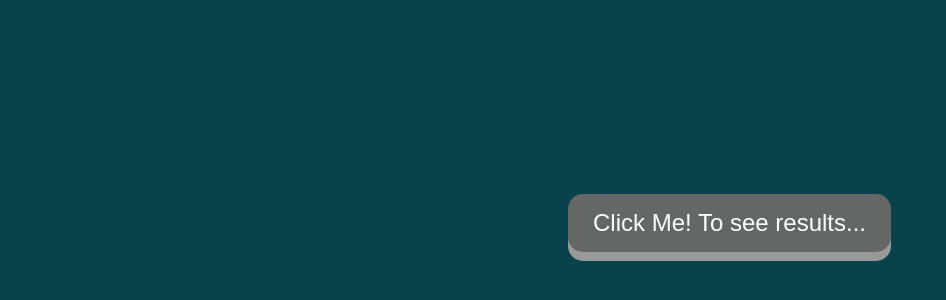
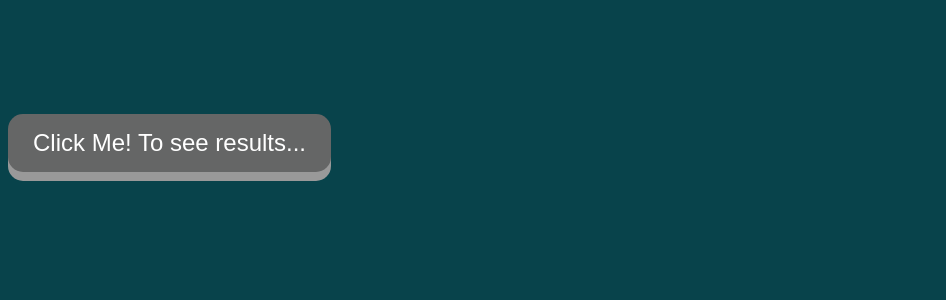
Before and after one commit to DaniRomeroo/ExamenFinalDDL, a plain HTML site: page index.html in a window 1280 px wide. Shown: the part 114-414 px from the top of the page, without its empty margins (0-946 px from the left). Drawn offline with Linux system fonts and the light colour scheme.

Commit message:
Update Style.css

```diff
--- a/Style.css
+++ b/Style.css
@@ -80,8 +80,10 @@ html{
     border-radius: 15px;
     box-shadow: 0 9px #999;
     position: relative;
-    top: 300px;
-    left: 560px;
+    top: 220px;
+    bottom: 0;
+    right: 0;
+    left: 0;
 }
 .button:hover {
     background-color: #292929
```
